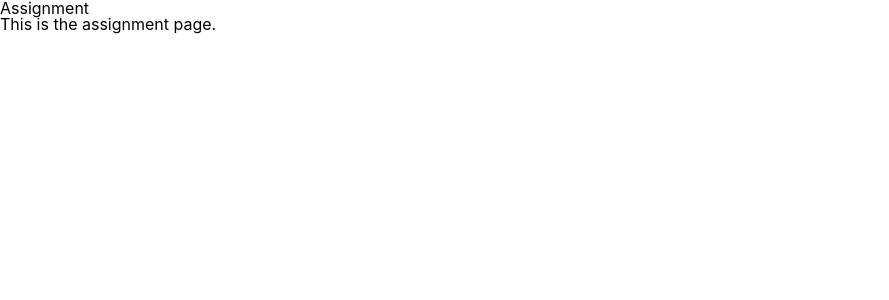
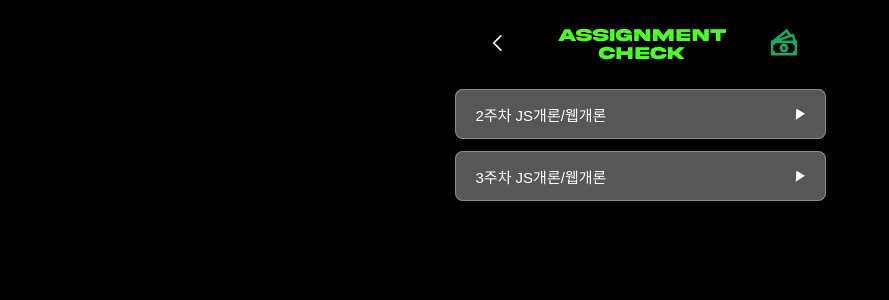
Before and after one commit to pirogramming/PiroCheck, a React (Vite) app in the folder frontend/: page /assignment in a window 1280 px wide. Shown: the top 300 px of the page, without its empty margins (0-889 px from the left). Built offline with nearby package versions, Linux system fonts and the light colour scheme.

Commit message:
[Fix] header component & home page title font

```diff
--- a/frontend/src/Assignment.jsx
+++ b/frontend/src/Assignment.jsx
@@ -1,9 +1,48 @@
+import React from "react";
+import WeeklyListBlock from "./components/WeeklyListBlock";
+import Header from "./components/Header";
 const Assignment = () => {
+  const weeks = [
+    {
+      label: "2주차 JS개론/웹개론",
+      details: [
+        {
+          day: "화",
+          subject: "Git HTML CSS",
+          tasks: [
+            { label: "제로초 인강", status: "done" },
+            { label: "깃허브 클론 코딩", status: "progress" },
+          ],
+        },
+        {
+          day: "목",
+          subject: "Git HTML CSS",
+          tasks: [
+            { label: "제로초 인강", status: "fail" },
+            { label: "깃허브 클론 코딩", status: "progress" },
+          ],
+        },
+      ],
+    },
+    {
+      label: "3주차 JS개론/웹개론",
+      details: [
+        {
+          day: "화",
+          subject: "Git HTML CSS",
+          tasks: [],
+        },
+      ],
+    },
+  ];
+
   return (
-    <div>
-      <h1>Assignment</h1>
-      <p>This is the assignment page.</p>
+
+    <div className="assignment-page" style={{ backgroundColor: "black", minHeight: "100vh", color: "white" }}>
+      <Header/>
+      <WeeklyListBlock weeks={weeks} />
     </div>
   );
 };
+
 export default Assignment;
--- a/frontend/src/Home.module.css
+++ b/frontend/src/Home.module.css
@@ -5,11 +5,11 @@
   align-items: center;
   justify-content: flex-start;
   overflow: hidden;
+  font-family: 'Akira Expanded';
 }
 .pirocheck {
   margin-top: 43px;
   font-size: 1.25rem;
-  transform: scaleX(1.5);
   margin-bottom: 103px;
 }
 .home_container {
@@ -21,11 +21,12 @@
 .button {
   width: 309px;
   height: 81px;
-  border-radius: 14px;
+  border-radius: 8px;
   background-color: var(--border-gray);
   color: var(--text-white);
+  font-family: 'Akira Expanded';
   font-weight: 400;
-  font-size: 20px;
+  font-size: 16px;
   border: 1px var(--background-black) solid;
   padding: 15px;
   font-weight: bold;
@@ -34,8 +35,6 @@
 }
 .button p {
   text-align: start;
-  transform: scale(1.3, 0.9);
-  margin-left: 40px;
 }
 .button:hover {
   background-color: var(--card-toggle-green);
--- a/frontend/src/assets/root.css
+++ b/frontend/src/assets/root.css
@@ -31,3 +31,18 @@
 .inter{
   font-family: "Inter", sans-serif;
 }
+
+@font-face {
+  font-family: 'Akira Expanded';
+  src: url('../assets/fonts/Akira Expanded Demo.otf') format('truetype');
+}
+
+body{
+  height: 100vh;
+  display: flex;
+  flex-direction: column;
+  align-items: center;
+  justify-content: flex-start;
+  overflow: hidden;
+  background-color: #000000;
+}
--- a/frontend/src/components/componentsCss/DailyOpenBlock.css
+++ b/frontend/src/components/componentsCss/DailyOpenBlock.css
@@ -41,7 +41,7 @@
 
 
 .task-icon {
-  font-size: 20px;
+  font-size: 15px;
 
 }
 
--- a/frontend/src/components/componentsCss/Header.css
+++ b/frontend/src/components/componentsCss/Header.css
@@ -7,12 +7,17 @@
   justify-content: space-between;
   padding: 1rem;
   box-shadow: 0 2px 4px rgba(0, 0, 0, 0.2);
+  margin: 10px;
 }
 
 .header-title {
-  font-size: 1.25rem;
+  font-size: 18px;
   font-weight: bold;
   color: var(--main-green);
+  white-space: pre-line;
+  align-items: center;
+  text-align: center;
+  font-family: 'Akira Expanded';
 }
 
 .icon-button {
--- a/frontend/src/components/componentsCss/WeeklyListBlock.css
+++ b/frontend/src/components/componentsCss/WeeklyListBlock.css
@@ -9,6 +9,7 @@
 
 .weekly-item{
   background-color: #045E07;
+  border-radius: 8px;
 }
 
 .weekly-button {
```
Also changed, not shown: frontend/src/assets/fonts/Akira Expanded Demo.otf (added).
